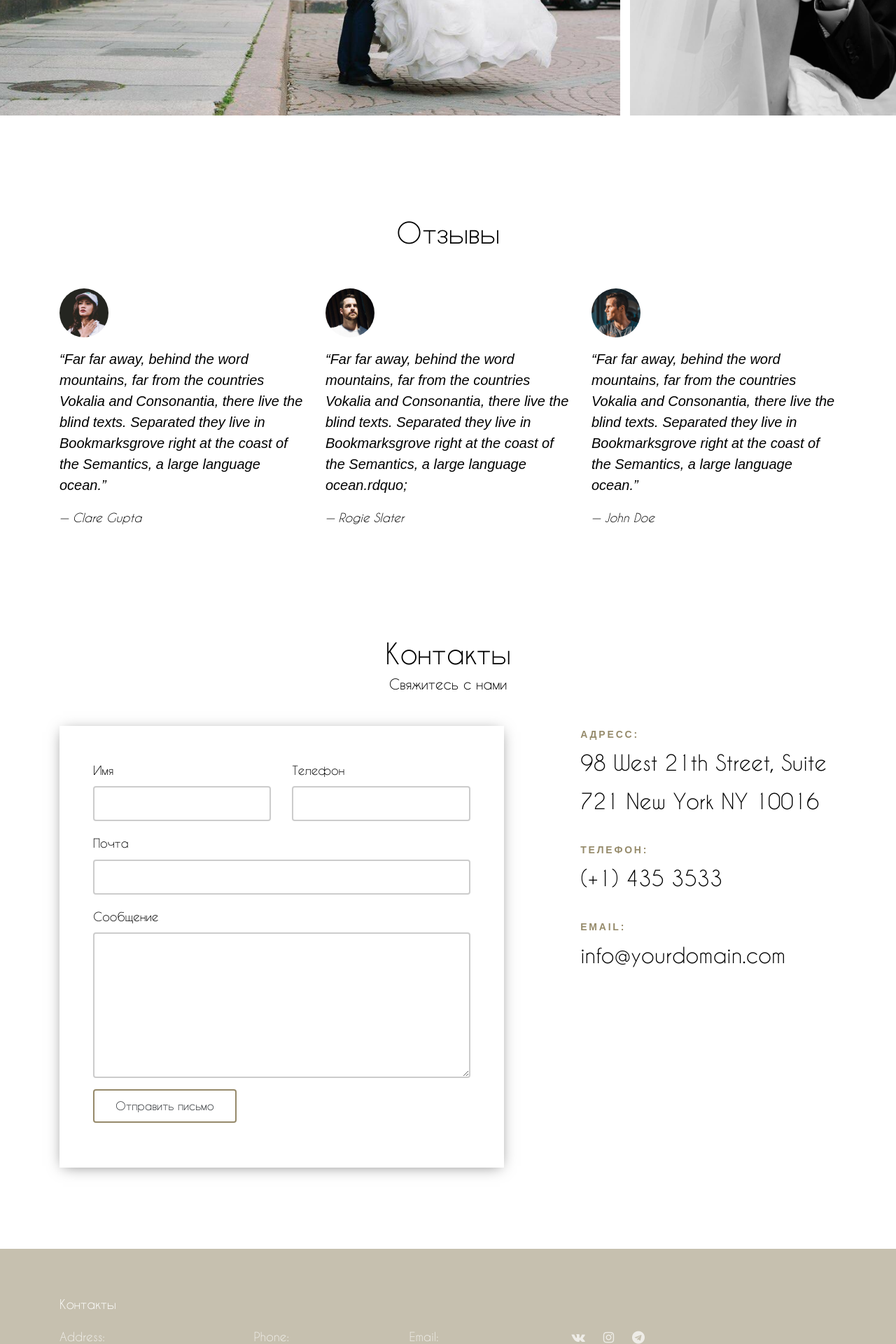
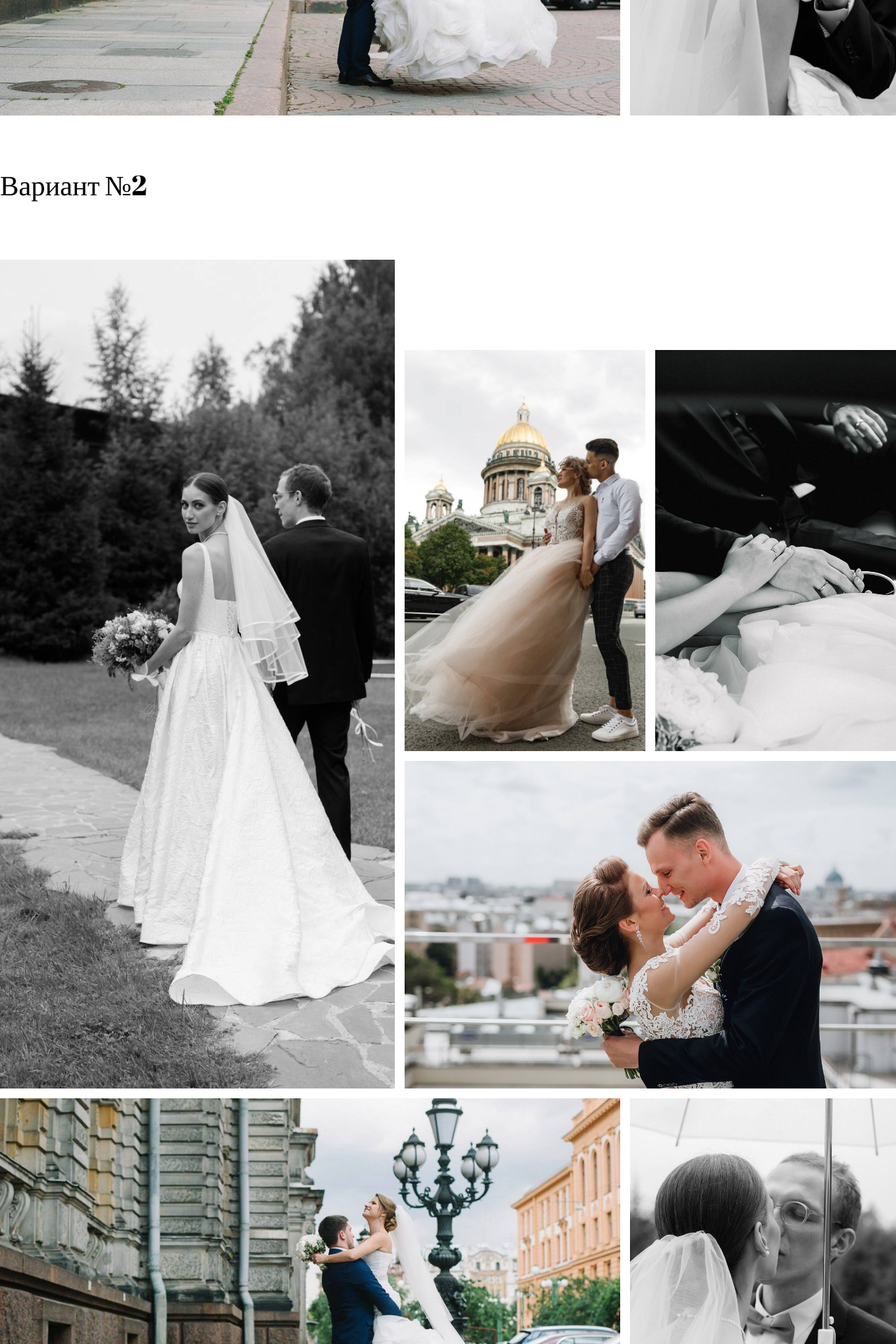
Before and after one commit to polinanechaeva25/wedding_salon, a Django app: page / in a window 1280 px wide. Shown: the part 4440-6360 px from the top of the page at 70% size. Run offline with Django 3.2, Linux system fonts and the light colour scheme; some libraries are stand-ins or nearby versions; some web fonts are replaced.

Commit message:
gallery second option

```diff
--- a/mainapp/templates/mainapp/index.html
+++ b/mainapp/templates/mainapp/index.html
@@ -142,7 +142,39 @@
       </div>
     </section>
 
-<!--<h1>Вариант №2</h1>-->
+<h1>Вариант №2</h1>
+
+
+    <section class="section">
+      <div>
+        <div class="row mlr-0">
+
+        <div class="big-wrapper" >
+          <div class="first-width">
+            <a href="{% static 'images/gallery-2.jpg' %}" data-fancybox="gallery"><img src="{% static 'images/gallery-2.jpg' %}" alt="Img Gallery" class="img-fluid vertic p-7"></a>
+          </div>
+          <div class="wrapper" style="padding-top: 10%">
+            <div class="pro-wrapper">
+              <a href="{% static 'images/gallery-1.jpg' %}" data-fancybox="gallery"><img src="{% static 'images/gallery-1.jpg' %}" alt="Img Gallery" class="img-fluid p-7 vertic"></a>
+
+              <a href="{% static 'images/gallery-3.jpg' %}" data-fancybox="gallery"><img src="{% static 'images/gallery-3.jpg' %}" alt="Img Gallery" class="img-fluid p-7 pr-0 vertic"></a>
+            </div>
+            <div>
+              <a href="{% static 'images/gallery-4.jpg' %}" data-fancybox="gallery"><img src="{% static 'images/gallery-4.jpg' %}" alt="Img Gallery" class="img-fluid p-7 pr-0 horiz"></a>
+            </div>
+          </div>
+        </div>
+        <div class="little-wrapper" >
+          <div class="last-line">
+            <a href="{% static 'images/gallery-6.jpg' %}" data-fancybox="gallery"><img style="padding-bottom: 10%" src="{% static 'images/gallery-6.jpg' %}" alt="Img Gallery" class="img-fluid p-7 hor-square"></a>
+          </div>
+          <div>
+            <a href="{% static 'images/gallery-5.jpg' %}" data-fancybox="gallery"><img src="{% static 'images/gallery-5.jpg' %}" alt="Img Gallery" class="img-fluid p-7 pr-0 ver-square"></a>
+          </div>
+        </div>
+        </div>
+      </div>
+    </section>
 
 
     <section class="section testimonial-section bg-light-2">
```
